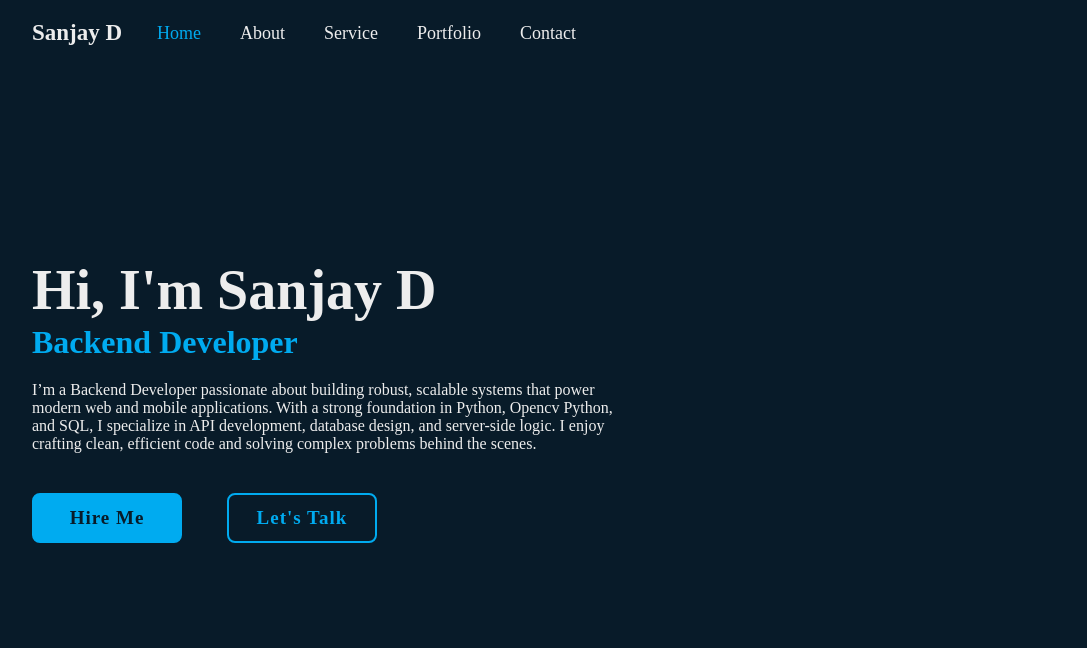
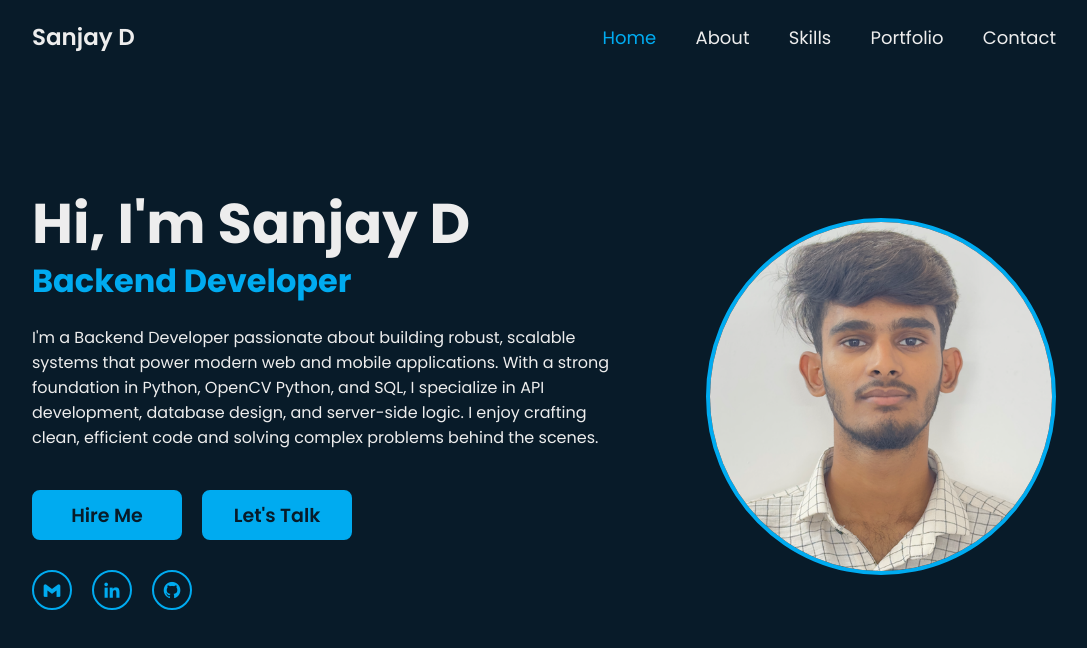
Before and after one commit to Sanjay-D-works/Personal-Portfolio, a plain HTML site: page index.html in a window 1280 px wide. Shown: the whole page, without its empty margins (96-1183 px from the left). Drawn offline with nearby package versions, Linux system fonts and the light colour scheme; files whose address does not match are found by name.

Commit message:
Completing the Home page

```diff
--- a/index.html
+++ b/index.html
@@ -1,19 +1,19 @@
 <!DOCTYPE html>
 <html lang="en">
 <head>
-    <meta charset="UTF-8">
-    <meta name="viewport" content="width=device-width, initial-scale=1.0">
+  <meta charset="UTF-8" />
+  <meta name="viewport" content="width=device-width, initial-scale=1.0"/>
   <title>Personal Portfolio Website</title>
-    <link rel="stylesheet" href="style.css">
+  <link rel="stylesheet" href="style.css" />
+  <link href="https://unpkg.com/boxicons@2.1.4/css/boxicons.min.css" rel="stylesheet" />
 </head>
 <body>
   <header class="header">
     <a href="#" class="logo">Sanjay D</a>
-
     <nav class="navbar">
       <a href="#" class="active">Home</a>
       <a href="#">About</a>
-            <a href="#">Service</a>
+      <a href="#">Skills</a>
       <a href="#">Portfolio</a>
       <a href="#">Contact</a>
     </nav>
@@ -24,20 +24,22 @@
       <h1>Hi, I'm Sanjay D</h1>
       <h3>Backend Developer</h3>
       <p>
-                I’m a Backend Developer passionate about building robust, scalable systems that power modern web and mobile applications. With a strong foundation in Python, Opencv Python, and SQL, I specialize in API development, database design, and server-side logic. I enjoy crafting clean, efficient code and solving complex problems behind the scenes.
+        I'm a Backend Developer passionate about building robust, scalable systems that power modern web and mobile applications. With a strong foundation in Python, OpenCV Python, and SQL, I specialize in API development, database design, and server-side logic. I enjoy crafting clean, efficient code and solving complex problems behind the scenes.
       </p>
       <div class="btn-box">
         <a href="#">Hire Me</a>
         <a href="#">Let's Talk</a>
       </div>
+      <div class="home-sci">
+        <a href="#"><i class='bx bxl-gmail'></i></a>
+        <a href="#"><i class='bx bxl-linkedin'></i></a>
+        <a href="#"><i class='bx bxl-github'></i></a>
+      </div>
     </div>
 
-        <div class="home-sci">
-            <a href="#"></a>
-            <a href="#"></a>
-            <a href="#"></a>
+    <div class="home-img">
+      <img src="/Users/sanjayd/Portfolio/image./Screenshot 2025-06-29 at 10.09.11 PM.png" alt="Profile Image" />
     </div>
   </section>
-
 </body>
 </html>
--- a/style.css
+++ b/style.css
@@ -1,25 +1,24 @@
-@import url('http://fonts.googleapis.com/css2?family-Poppins:wght@300;400;500;600;700;800;900& display=swap');
+@import url('https://fonts.googleapis.com/css2?family=Poppins:wght@300;400;600;700&display=swap');
 
 * {
   margin: 0;
   padding: 0;
   box-sizing: border-box;
-    font-family: 'Poppins', 'sans-serif';
+  font-family: 'Poppins', sans-serif;
 }
 
 body {
-
   background: #081b29;
   color: #ededed;
+  overflow-x: hidden;
 }
 
 .header {
   position: fixed;
   top: 0;
   left: 0;
-    width: 100;
+  width: 100%;
   padding: 20px 10%;
-    background: transparent;
   display: flex;
   justify-content: space-between;
   align-items: center;
@@ -28,9 +27,12 @@ color: #ededed;
 
 .logo {
   font-size: 23px;
+  font-weight: 600;
   color: #ededed;
   text-decoration: none;
-    font-weight: 600;
+  position: relative;
+  animation: slideRight 1s ease forwards;
+  opacity: 0;
 }
 
 .navbar a {
@@ -39,7 +41,11 @@ color: #ededed;
   text-decoration: none;
   font-weight: 500;
   margin-left: 35px;
-    transition: .3s;
+  transition: 0.3s;
+  position: relative;
+  animation: slideTop 0.5s ease forwards;
+  opacity: 0;
+  animation-delay: calc(0.2s * var(--i));
 }
 
 .navbar a:hover,
@@ -51,6 +57,7 @@ color: #ededed;
   height: 100vh;
   display: flex;
   align-items: center;
+  justify-content: space-between;
   padding: 0 10%;
 }
 
@@ -62,33 +69,38 @@ color: #ededed;
   font-size: 56px;
   font-weight: 700;
   line-height: 1.2;
+  animation: slideRight 1s ease forwards;
+  opacity: 0;
 }
 
 .home-content h3 {
   font-size: 32px;
   font-weight: 700;
   color: #00abf0;
+  animation: slideLeft 1s ease forwards;
+  opacity: 0;
+  animation-delay: 0.5s;
 }
 
 .home-content p {
   font-size: 16px;
   margin: 20px 0 40px;
+  animation: fadeIn 1s ease forwards;
+  opacity: 0;
+  animation-delay: 1s;
 }
 
-.home-content .btn-box {
+.btn-box {
   display: flex;
-    justify-content: space-between ;
-    width: 345px;
-    height: 50px;
+  gap: 20px;
+  animation: fadeIn 1s ease forwards;
+  animation-delay: 1.5s;
+  opacity: 0;
 }
 
 .btn-box a {
-    position: relative;
-    display: inline-flex;
-    justify-content: center;
-    align-items: center;
   width: 150px;
-    height: 100%;
+  height: 50px;
   background: #00abf0;
   border: 2px solid #00abf0;
   border-radius: 8px;
@@ -96,27 +108,18 @@ color: #ededed;
   color: #081b29;
   text-decoration: none;
   font-weight: 600;
-    letter-spacing: 1px;
+  display: inline-flex;
+  justify-content: center;
+  align-items: center;
+  transition: 0.5s;
+  position: relative;
   z-index: 1;
   overflow: hidden;
-    transition: .5s;
 }
 
 .btn-box a:hover {
   color: #00abf0;
-}
-
-.btn-box a:nth-child(2) {
   background: transparent;
-    color: #00abf0;
-}
-
-.btn-box a:nth-child(2):hover {
-    color: #081b29;
-}
-
-.btn-box a:nth-child(2)::before {
-    background: #00abf0;
 }
 
 .btn-box a::before {
@@ -128,9 +131,112 @@ color: #ededed;
   height: 100%;
   background: #081b29;
   z-index: -1;
-    transition: .5s;
+  transition: 0.5s;
 }
 
 .btn-box a:hover::before {
   width: 100%;
 }
+
+.home-sci {
+  margin-top: 30px;
+  display: flex;
+  gap: 20px;
+  opacity: 0;
+  animation: slideBottom 1s ease forwards;
+  animation-delay: 2s;
+}
+
+.home-sci a {
+  display: flex;
+  align-items: center;
+  justify-content: center;
+  width: 40px;
+  height: 40px;
+  border: 2px solid #00abf0;
+  border-radius: 50%;
+  color: #00abf0;
+  text-decoration: none;
+  font-size: 20px;
+  transition: 0.3s ease;
+}
+
+.home-sci a:hover {
+  background: #00abf0;
+  color: #081b29;
+  transform: scale(1.1);
+  box-shadow: 0 0 15px #00abf0;
+}
+
+.home-img {
+  max-width: 350px;
+  animation: slideLeft 2s ease forwards;
+  opacity: 0;
+  animation-delay: 2.5s;
+}
+
+.home-img img {
+  width: 100%;
+  border-radius: 50%;
+  border: 4px solid #00abf0;
+  transition: transform 0.4s ease, box-shadow 0.4s ease;
+}
+
+.home-img img:hover {
+  transform: scale(1.05);
+  box-shadow: 0 0 30px rgba(0, 171, 240, 0.5);
+}
+
+/* Animations */
+@keyframes slideRight {
+  0% {
+    transform: translateX(-100px);
+    opacity: 0;
+  }
+  100% {
+    transform: translateX(0);
+    opacity: 1;
+  }
+}
+
+@keyframes slideLeft {
+  0% {
+    transform: translateX(100px);
+    opacity: 0;
+  }
+  100% {
+    transform: translateX(0);
+    opacity: 1;
+  }
+}
+
+@keyframes slideTop {
+  0% {
+    transform: translateY(-50px);
+    opacity: 0;
+  }
+  100% {
+    transform: translateY(0);
+    opacity: 1;
+  }
+}
+
+@keyframes slideBottom {
+  0% {
+    transform: translateY(50px);
+    opacity: 0;
+  }
+  100% {
+    transform: translateY(0);
+    opacity: 1;
+  }
+}
+
+@keyframes fadeIn {
+  0% {
+    opacity: 0;
+  }
+  100% {
+    opacity: 1;
+  }
+}
```
Also changed, not shown: image./Screenshot 2025-06-29 at 10.09.11 PM.png (added), 2 other files. Lines whose indentation alone changed are shown as unchanged.
